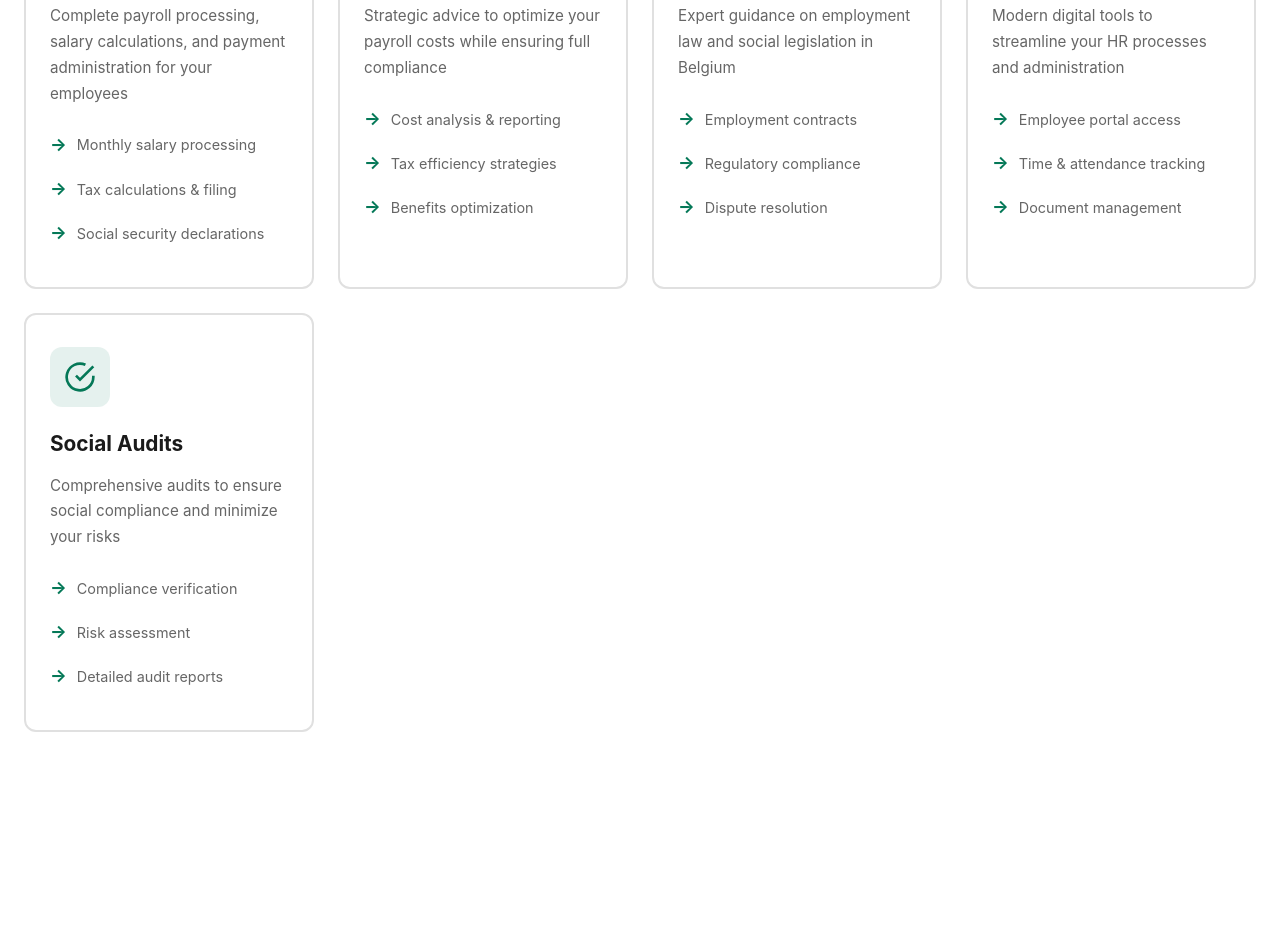
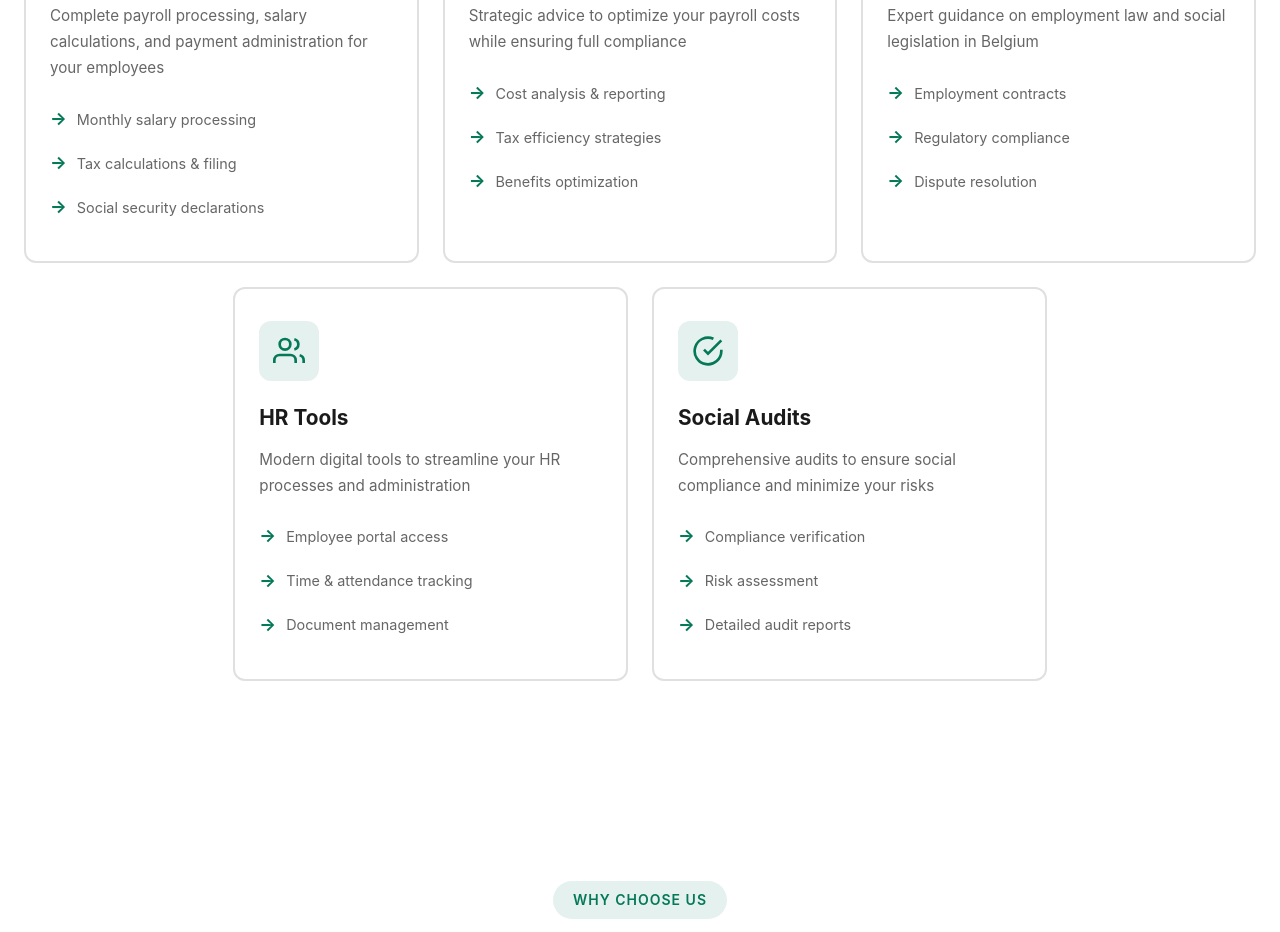
Before and after one commit to AlihanEr/SocialPayOffice, a plain HTML site: page index.html in a window 1280 px wide. Shown: the part 1386-2318 px from the top of the page. Drawn offline with Linux system fonts and the light colour scheme.

Commit message:
cards aligned correctly

```diff
--- a/css/styles.css
+++ b/css/styles.css
@@ -376,8 +376,22 @@ section {
 
 .services-grid {
     display: grid;
-    grid-template-columns: repeat(auto-fit, minmax(280px, 1fr));
+    grid-template-columns: repeat(6, 1fr);
     gap: 24px;
+}
+
+/* Each card spans 2 columns (3 cards × 2 = 6 columns) */
+.service-card {
+    grid-column: span 2;
+}
+
+/* Center the last 2 cards on second row */
+.service-card:nth-child(4) {
+    grid-column: 2 / span 2;
+}
+
+.service-card:nth-child(5) {
+    grid-column: 4 / span 2;
 }
 
 .service-card {
@@ -711,6 +725,11 @@ section {
         grid-template-columns: repeat(2, 1fr);
     }
 
+    /* Reset grid positioning on tablets */
+    .service-card {
+        grid-column: auto !important;
+    }
+
     .features-list {
         grid-template-columns: repeat(2, 1fr);
     }
```
